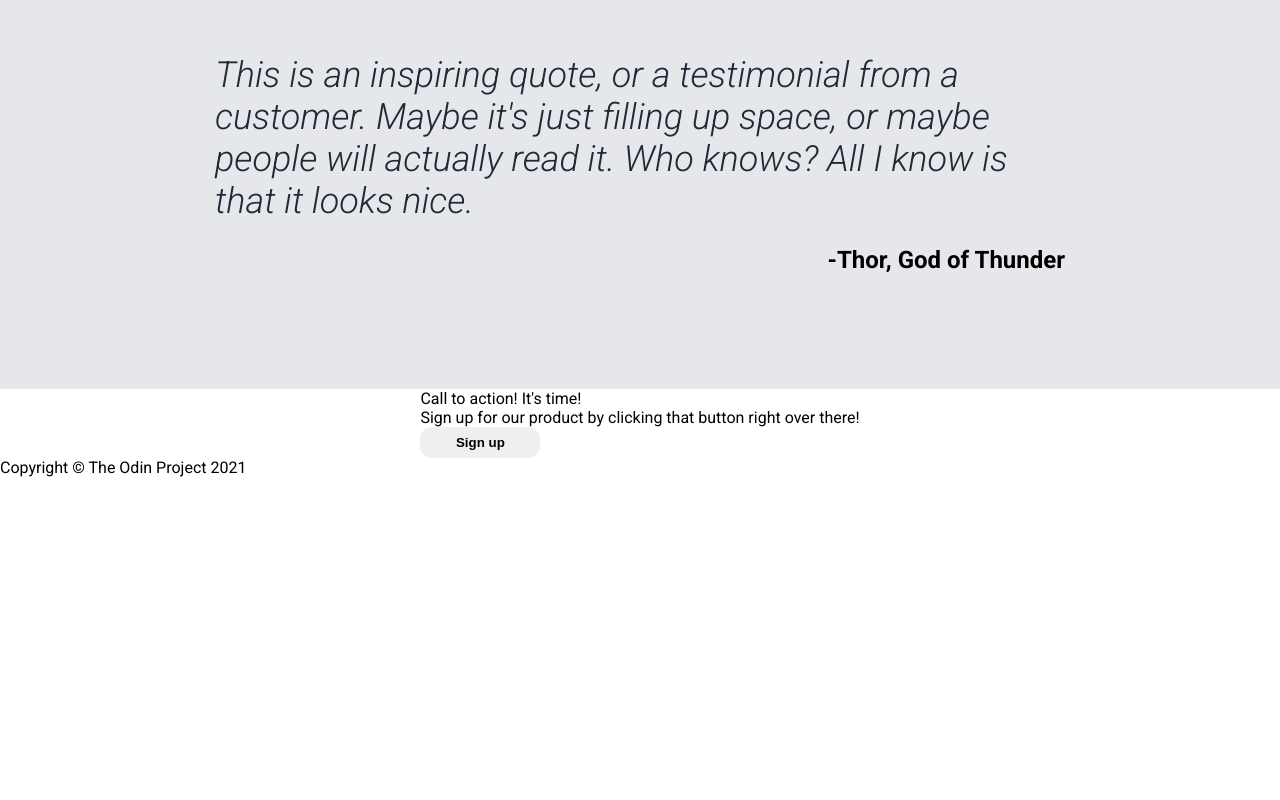
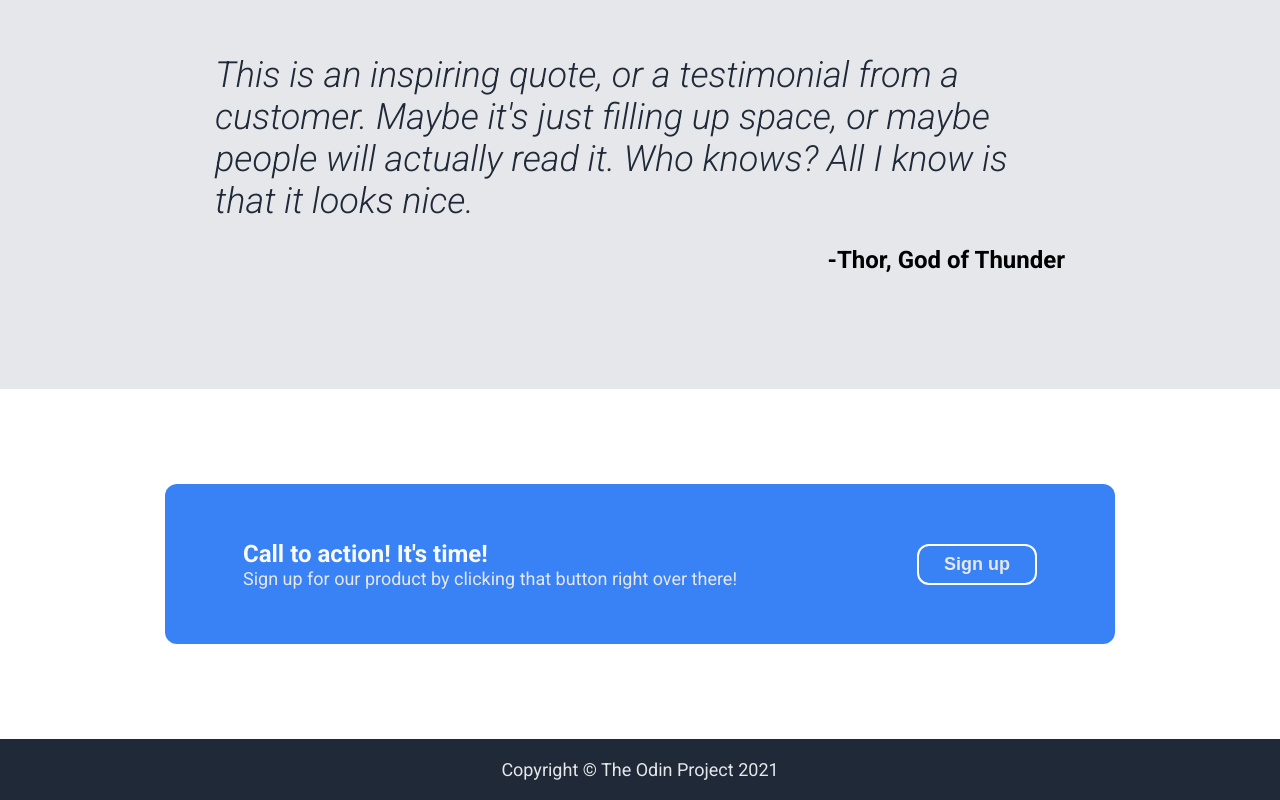
Before and after one commit to ArturoGarzaTec/odin-landing-page, a plain HTML site: page index.html in a window 1280 px wide. Shown: the part 1029-1829 px from the top of the page. Before the commit the page ends 1506 px from the top, so only its background shows below. Drawn offline with Linux system fonts and the light colour scheme.

Commit message:
Add style and correct structure to fourth and footer section of page

```diff
--- a/css/style.css
+++ b/css/style.css
@@ -34,14 +34,16 @@ p {
 .website-awesome,
 .first-flex,
 .random-info,
-.inspiring-quote {
+.inspiring-quote,
+.call-action {
     display: flex;
     align-items: center;
     gap: 24px;
     width: 950px;
 }
 
-.header {
+.header,
+.footer {
     margin: 20px;
 }
 
@@ -93,6 +95,21 @@ p {
     height: 450px;
 }
 
+.content.short {
+    justify-content: center;
+    height: 350px;
+}
+
+.call-action {
+    justify-content: space-around;
+    border-radius: 12px;
+    height: 160px;
+}
+
+.call-action button {
+    border: solid 2px white;
+}
+
 /* Colors and font styles */
 
 .dark-background-color {
@@ -131,6 +148,10 @@ p {
     margin-left: auto;
 }
 
+.call-action div .header-logo-txt {
+    margin: 0px;
+}
+
 .blue-background-color {
     background-color: #3882F6;
 }
--- a/index.html
+++ b/index.html
@@ -87,21 +87,21 @@
         <p class="header-logo-txt">-Thor, God of Thunder</p>
       </div>
     </div>
-    <div class="content">
-      <div class="call-action">
-        <div class="fourth-flex">
-          <div>
-            <p class="logo-text">Call to action! It's time!</p>
-            <p>
-              Sign up for our product by clicking that button right over there!
-            </p>
-          </div>
-          <button>Sign up</button>
+    <div class="content short">
+      <div class="call-action blue-background-color">
+        <div>
+          <p class="header-logo-txt">Call to action! It's time!</p>
+          <p class="hero-second-txt">
+            Sign up for our product by clicking that button right over there!
+          </p>
         </div>
+        <button class="blue-background-color hero-second-txt">Sign up</button>
       </div>
     </div>
-    <div class="footer">
-      <p class="subtext">Copyright © The Odin Project 2021</p>
+    <div class="dark-background-color">
+      <div class="footer">
+        <p class="hero-second-txt">Copyright © The Odin Project 2021</p>
+      </div>
     </div>
   </body>
 </html>
```
